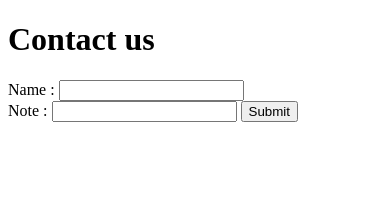
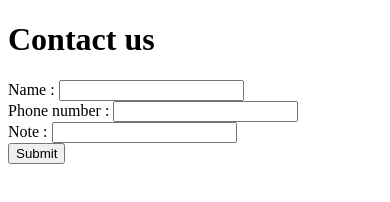
Before and after one commit to wolfhamza/HTML-Stuff, a plain HTML site: page Contact.html in a window 390 px wide. Drawn offline with Linux system fonts and the light colour scheme.

Commit message:
#3 VERSION 8 - Add  the Phone Number field in the Contact page

```diff
--- a/Contact.html
+++ b/Contact.html
@@ -11,8 +11,12 @@
         <label>Name : </label>
         <input type="text">
         <br>
+        <label>Phone number : </label>
+        <input type="text">
+        <br>
         <label>Note : </label>
         <input type="text">
+        <br>
         <button>Submit</button>
     </form>
 </body>
```
